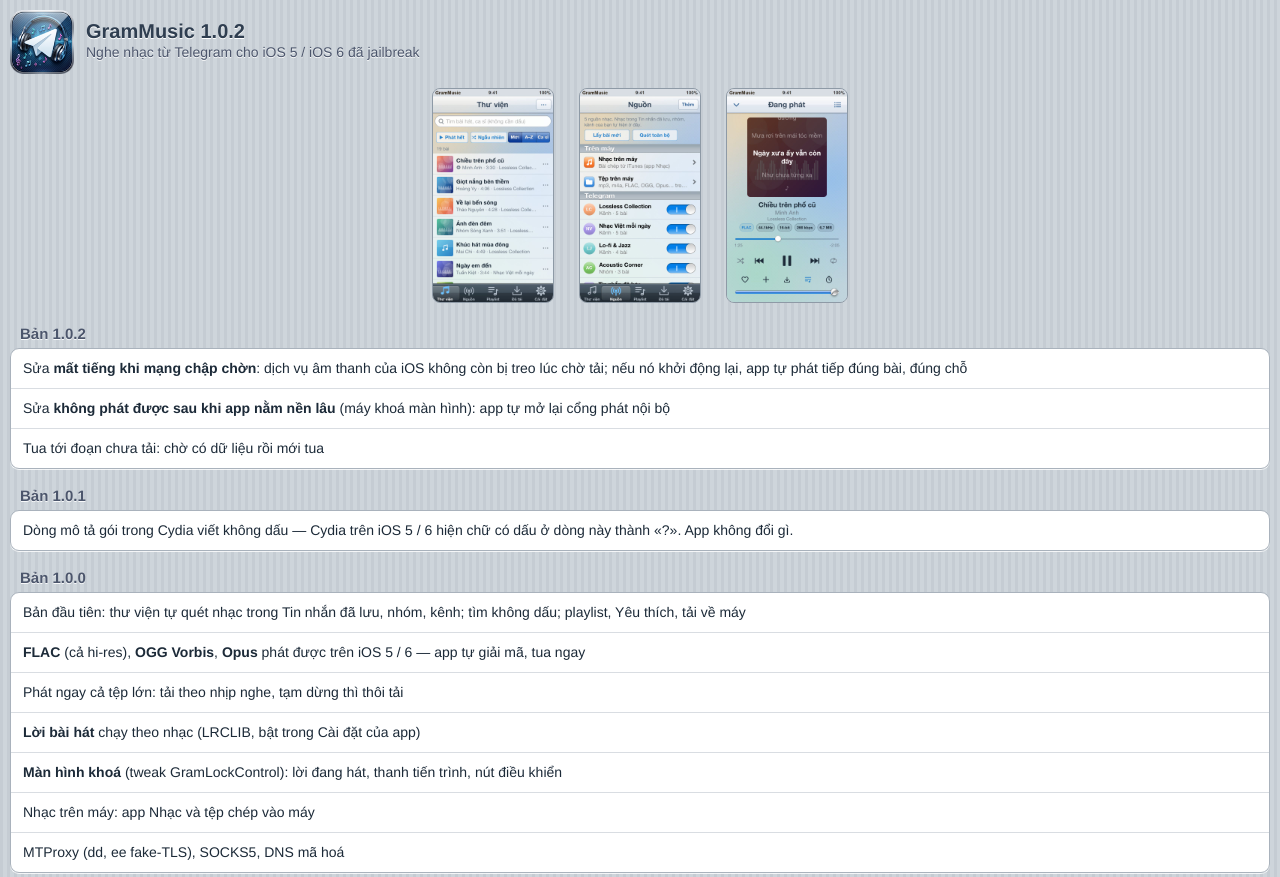
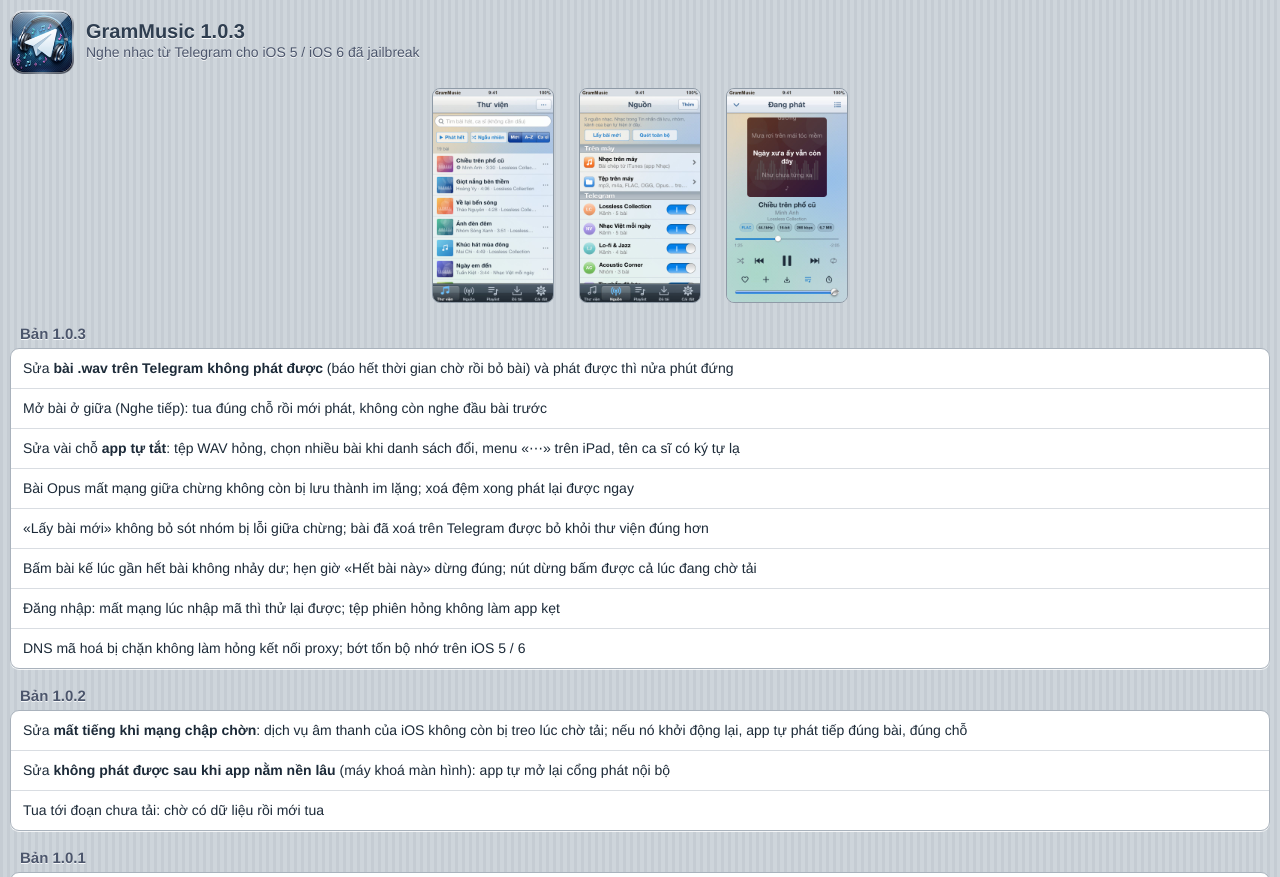
Before and after one commit to itovn/GramMusic, a plain HTML site: page cydia/depiction.html in a window 1280 px wide. Shown: the top 877 px of the page. Drawn offline with Linux system fonts and the light colour scheme.

Commit message:
Bản 1.0.3: sửa bài .wav không phát được, mở giữa bài, vài lỗi app tự tắt; nguồn Cydia giữ 1.0.1–1.0.3
Co-Authored-By: Claude Opus 5.5 <noreply@anthropic.com>

```diff
--- a/cydia/depiction.html
+++ b/cydia/depiction.html
@@ -28,12 +28,24 @@ h2 { margin: 18px 10px 6px; font-size: 15px; color: #4c566c; text-shadow: 0 1px
 <body>
 <div class="head">
   <img src="CydiaIcon.png" alt="">
-  <b>GramMusic 1.0.2</b>
+  <b>GramMusic 1.0.3</b>
   <span>Nghe nhạc từ Telegram cho iOS 5 / iOS 6 đã jailbreak</span>
 </div>
 
 <div class="shots">
   <img src="../img/shot-library.jpg" alt="Thư viện"><img src="../img/shot-sources.jpg" alt="Nguồn"><img src="../img/shot-playing.jpg" alt="Đang phát">
+</div>
+
+<h2>Bản 1.0.3</h2>
+<div class="group">
+  <div class="row">Sửa <b>bài .wav trên Telegram không phát được</b> (báo hết thời gian chờ rồi bỏ bài) và phát được thì nửa phút đứng</div>
+  <div class="row">Mở bài ở giữa (Nghe tiếp): tua đúng chỗ rồi mới phát, không còn nghe đầu bài trước</div>
+  <div class="row">Sửa vài chỗ <b>app tự tắt</b>: tệp WAV hỏng, chọn nhiều bài khi danh sách đổi, menu «⋯» trên iPad, tên ca sĩ có ký tự lạ</div>
+  <div class="row">Bài Opus mất mạng giữa chừng không còn bị lưu thành im lặng; xoá đệm xong phát lại được ngay</div>
+  <div class="row">«Lấy bài mới» không bỏ sót nhóm bị lỗi giữa chừng; bài đã xoá trên Telegram được bỏ khỏi thư viện đúng hơn</div>
+  <div class="row">Bấm bài kế lúc gần hết bài không nhảy dư; hẹn giờ «Hết bài này» dừng đúng; nút dừng bấm được cả lúc đang chờ tải</div>
+  <div class="row">Đăng nhập: mất mạng lúc nhập mã thì thử lại được; tệp phiên hỏng không làm app kẹt</div>
+  <div class="row">DNS mã hoá bị chặn không làm hỏng kết nối proxy; bớt tốn bộ nhớ trên iOS 5 / 6</div>
 </div>
 
 <h2>Bản 1.0.2</h2>
```
Also changed, not shown: index.html (+1 -1 lines), 6 other files.
